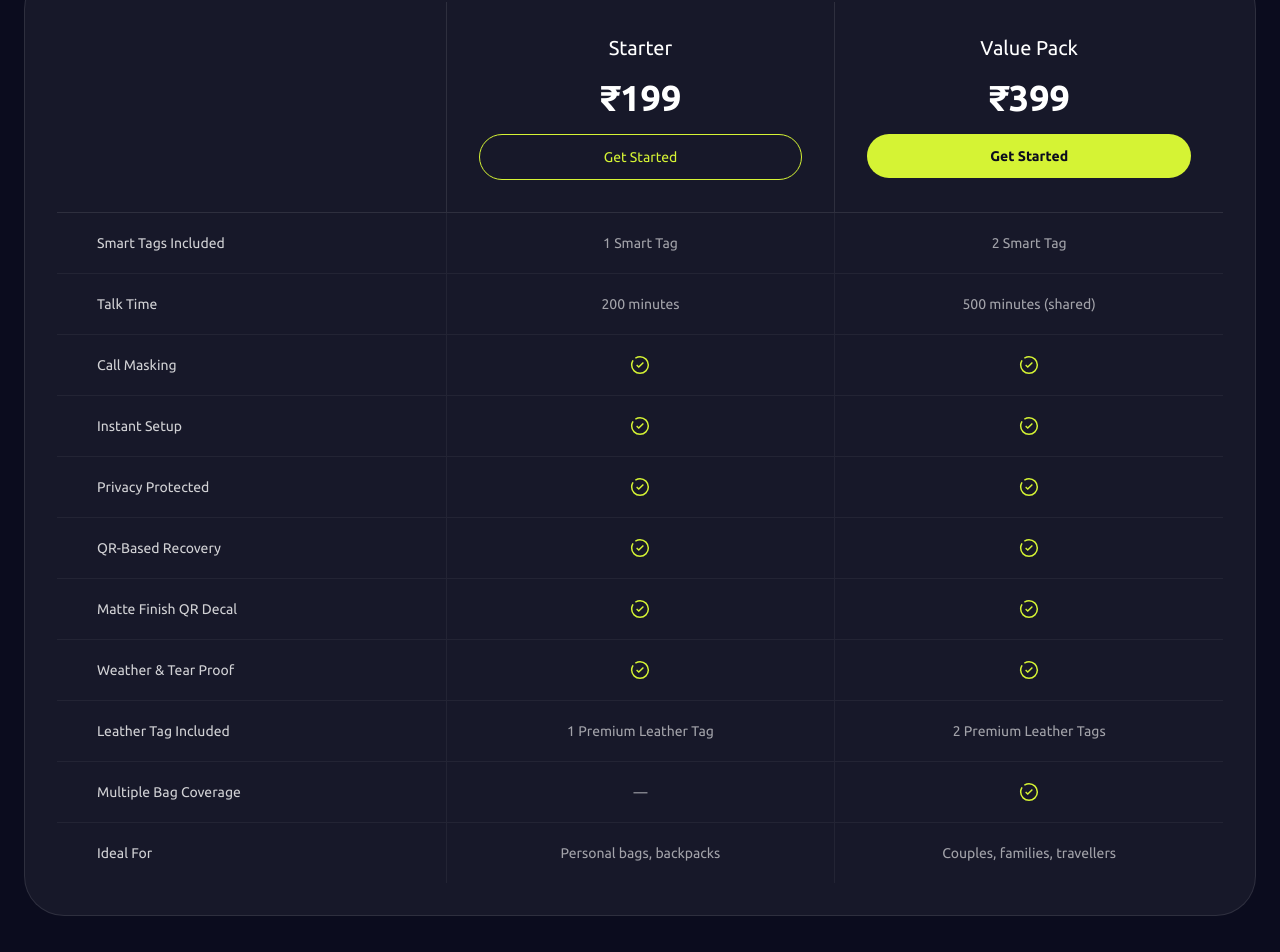
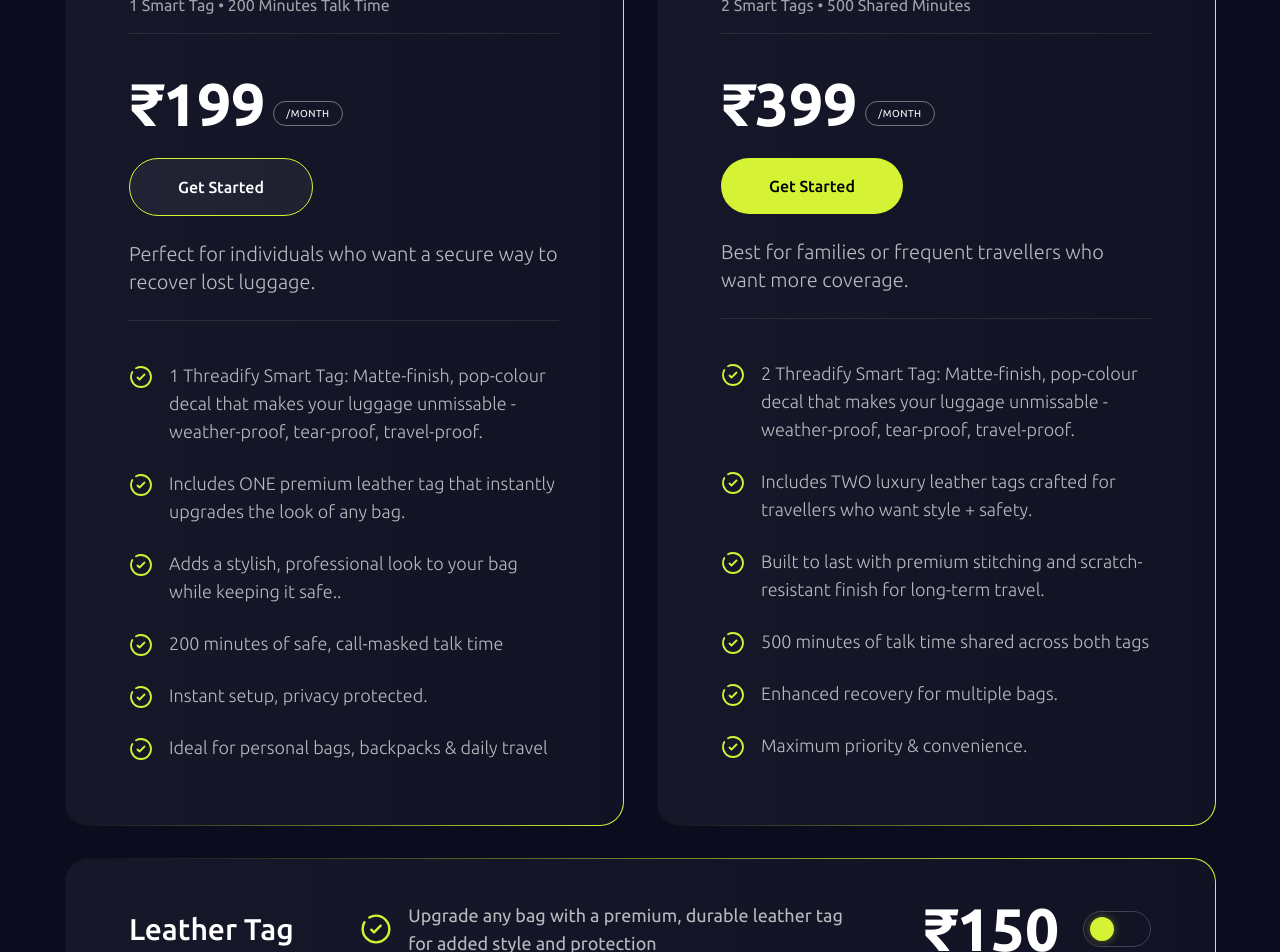
Before and after one commit to guptaRishi00/threadify, a Next.js app: page /pricing in a window 1280 px wide. Shown: the part 600-1552 px from the top of the page. Built offline with nearby package versions, Linux system fonts and the light colour scheme.

Commit message:
first commit

```diff
--- a/src/components/home/JustWorks.tsx
+++ b/src/components/home/JustWorks.tsx
@@ -27,7 +27,7 @@
         {items.map((item, index) => (
           <div className="flex items-center gap-5 md:gap-8" key={index}>
             {/* Added flex-shrink-0 so the circle doesn't turn into an oval on small screens */}
-            <div className="w-5 h-5 md:w-10 md:h-10 rounded-full bg-gradient-to-r from-[#FFFFFF00] to-[#D5F334] flex-shrink-0" />
+            <div className="w-5 h-5 md:w-10 md:h-10 rounded-full bg-linear-to-r from-[#FFFFFF00] to-[#D5F334] shrink-0" />
             <p className="text-lg md:text-xl text-white">{item.text}</p>
           </div>
         ))}
--- a/src/components/pricing/PricingHeroSection.tsx
+++ b/src/components/pricing/PricingHeroSection.tsx
@@ -1,124 +1,150 @@
 import Image from "next/image";
 
-const pricingFeatures = [
-  {
-    feature: "Smart Tags Included",
-    starter: "1 Smart Tag",
-    value: "2 Smart Tag",
-  },
-  {
-    feature: "Talk Time",
-    starter: "200 minutes",
-    value: "500 minutes (shared)",
-  },
-  { feature: "Call Masking", starter: true, value: true },
-  { feature: "Instant Setup", starter: true, value: true },
-  { feature: "Privacy Protected", starter: true, value: true },
-  { feature: "QR-Based Recovery", starter: true, value: true },
-  { feature: "Matte Finish QR Decal", starter: true, value: true },
-  { feature: "Weather & Tear Proof", starter: true, value: true },
-  {
-    feature: "Leather Tag Included",
-    starter: "1 Premium Leather Tag",
-    value: "2 Premium Leather Tags",
-  },
-  { feature: "Multiple Bag Coverage", starter: false, value: true },
-  {
-    feature: "Ideal For",
-    starter: "Personal bags, backpacks",
-    value: "Couples, families, travellers",
-  },
+const starterFeatures = [
+  "1 Threadify Smart Tag: Matte-finish, pop-colour decal that makes your luggage unmissable - weather-proof, tear-proof, travel-proof.",
+  "Includes ONE premium leather tag that instantly upgrades the look of any bag.",
+  "Adds a stylish, professional look to your bag while keeping it safe..",
+  "200 minutes of safe, call-masked talk time",
+  "Instant setup, privacy protected.",
+  "Ideal for personal bags, backpacks & daily travel",
+];
+
+const valuePackFeatures = [
+  "2 Threadify Smart Tag: Matte-finish, pop-colour decal that makes your luggage unmissable - weather-proof, tear-proof, travel-proof.",
+  "Includes TWO luxury leather tags crafted for travellers who want style + safety.",
+  "Built to last with premium stitching and scratch-resistant finish for long-term travel.",
+  "500 minutes of talk time shared across both tags",
+  "Enhanced recovery for multiple bags.",
+  "Maximum priority & convenience.",
 ];
 
 export default function PricingHeroSection() {
   return (
-    <div className="min-h-screen w-full bg-[#0B0C1E] flex flex-col items-center py-20 px-6 font-ubuntu">
-      {/* Hero Section */}
-      <div className="mt-20 lg:mt-32 flex flex-col items-center text-center gap-6 mb-16">
-        <div className="rounded-full flex w-fit h-fit items-center justify-center p-[0.6px] bg-linear-to-r from-[#D5F334] to-[#121324]">
-          <div className="bg-linear-to-r from-[#171829] to-[#121324] rounded-full px-6 py-2">
-            <span className="font-light text-[14px] text-white tracking-wide">
-              smart qr luggage tag
-            </span>
-          </div>
-        </div>
-
-        <h1 className="text-white font-bold text-5xl lg:text-7xl leading-tight uppercase">
+    <div className="min-h-screen mt-10 lg:mt-0 w-full bg-[#0B0C1E] flex flex-col items-center py-12 md:py-20 px-4 md:px-6 font-ubuntu text-white">
+      {/* Header Section */}
+      <div className="mt-10 lg:mt-24 flex flex-col items-center text-center gap-4 mb-12 md:mb-20">
+        <h1 className="font-bold text-4xl md:text-5xl lg:text-7xl leading-tight uppercase">
           Threadify <br /> Pricing <span className="text-[#D5F334]">Plans</span>
         </h1>
-
-        <p className="text-white/70 font-light text-xl">
+        <p className="text-white/60 font-light text-base md:text-lg">
           Simple plans for secure, stress-free travel
         </p>
       </div>
 
-      {/* Pricing Table Container */}
-      <div className=" w-full bg-white/5 border border-white/10 rounded-[40px] overflow-hidden mb-10 max-w-350 p-8">
-        <div className="grid grid-cols-3 border-b border-white/10">
-          <div className="p-8"></div>
-          {/* Starter Plan Header */}
-          <div className="p-8 text-center flex flex-col items-center gap-4 border-l border-white/10">
-            <span className="text-white text-xl">Starter</span>
-            <div className="text-white text-4xl font-bold">₹199</div>
-            <button className="w-full py-3 rounded-full border border-[#D5F334] text-[#D5F334] text-sm hover:bg-[#D5F334]/10 transition">
+      {/* Main Pricing Cards Grid */}
+      <div className="grid grid-cols-1 lg:grid-cols-2 w-full  gap-8 px-2 md:px-10">
+        {/* Starter Card */}
+        <div className="bg-gradient-to-r from-[#FFFFFF00] to-[#D5F334] rounded-3xl p-px w-full">
+          <div className="bg-gradient-to-r from-[#161729] to-[#111223] h-full rounded-[23px] p-8 md:p-16 flex flex-col gap-10">
+            <div className="space-y-4">
+              <p className="text-2xl font-medium">Starter</p>
+              <p className="text-white/60">
+                1 Smart Tag • 200 Minutes Talk Time
+              </p>
+              <div className="h-px w-full bg-white/10"></div>
+            </div>
+
+            <div className="space-y-6">
+              <div className="flex items-end gap-2">
+                <p className="text-5xl md:text-6xl font-bold">₹199</p>
+                <div className="py-1 px-3 border border-white/40 rounded-full text-[10px] uppercase tracking-wider mb-2">
+                  /month
+                </div>
+              </div>
+              <button className="w-full md:w-fit border border-[#D5F334] bg-white/5 hover:bg-[#D5F334] hover:text-black transition-colors px-12 py-4 rounded-full font-medium">
                 Get Started
               </button>
+              <p className="text-lg md:text-xl font-light text-white/70">
+                Perfect for individuals who want a secure way to recover lost
+                luggage.
+              </p>
+              <div className="h-px w-full bg-white/10"></div>
             </div>
-          {/* Value Pack Header */}
-          <div className="p-8 text-center flex flex-col items-center gap-4 border-l border-white/10">
-            <span className="text-white text-xl">Value Pack</span>
-            <div className="text-white text-4xl font-bold">₹399</div>
-            <button className="w-full py-3 rounded-full bg-[#D5F334] text-[#0B0C1E] text-sm font-bold hover:opacity-90 transition">
-              Get Started
-            </button>
+
+            <div className="flex flex-col gap-6">
+              {starterFeatures.map((feature, index) => (
+                <div key={index} className="flex items-start gap-4">
+                  <Image
+                    src="/check.svg"
+                    alt="check"
+                    width={24}
+                    height={24}
+                    className="mt-1 flex-shrink-0"
+                  />
+                  <p className="text-base md:text-lg font-light text-white/70">
+                    {feature}
+                  </p>
+                </div>
+              ))}
+            </div>
           </div>
         </div>
 
-        {/* Table Body */}
-        {pricingFeatures.map((row, index) => (
-          <div
-            key={index}
-            className="grid grid-cols-3 border-b border-white/5 last:border-0 hover:bg-white/5 transition"
-          >
-            <div className="p-5 pl-10 text-white/80 text-sm flex items-center">
-              {row.feature}
+        {/* Value Pack Card */}
+        <div className="bg-gradient-to-r from-[#FFFFFF00] to-[#D5F334] rounded-3xl p-px w-full">
+          <div className="bg-gradient-to-r from-[#161729] to-[#111223] h-full rounded-[23px] p-8 md:p-16 flex flex-col gap-10">
+            <div className="space-y-4">
+              <p className="text-2xl font-medium">Value Pack</p>
+              <p className="text-white/60">2 Smart Tags • 500 Shared Minutes</p>
+              <div className="h-px w-full bg-white/10"></div>
             </div>
-            <div className="p-5 text-center text-white/60 text-sm border-l border-white/5 flex items-center justify-center">
-              {typeof row.starter === "boolean" ? (
-                row.starter ? (
-                  <Image src="/check.svg" alt="Check" width={20} height={20} />
-                ) : (
-                  "—"
-                )
-              ) : (
-                row.starter
-              )}
+
+            <div className="space-y-6">
+              <div className="flex items-end gap-2">
+                <p className="text-5xl md:text-6xl font-bold">₹399</p>
+                <div className="py-1 px-3 border border-white/40 rounded-full text-[10px] uppercase tracking-wider mb-2">
+                  /month
                 </div>
-            <div className="p-5 text-center text-white/60 text-sm border-l border-white/5 flex items-center justify-center">
-              {typeof row.value === "boolean" ? (
-                row.value ? (
-                  <Image src="/check.svg" alt="Check" width={20} height={20} />
-                ) : (
-                  "—"
-                )
-              ) : (
-                row.value
-              )}
               </div>
+              <button className="w-full md:w-fit bg-[#D5F334] text-black hover:bg-opacity-90 transition-opacity px-12 py-4 rounded-full font-medium">
+                Get Started
+              </button>
+              <p className="text-lg md:text-xl font-light text-white/70">
+                Best for families or frequent travellers who want more coverage.
+              </p>
+              <div className="h-px w-full bg-white/10"></div>
+            </div>
+
+            <div className="flex flex-col gap-6">
+              {valuePackFeatures.map((feature, index) => (
+                <div key={index} className="flex items-start gap-4">
+                  <Image
+                    src="/check.svg"
+                    alt="check"
+                    width={24}
+                    height={24}
+                    className="mt-1 flex-shrink-0"
+                  />
+                  <p className="text-base md:text-lg font-light text-white/70">
+                    {feature}
+                  </p>
                 </div>
               ))}
             </div>
+          </div>
+        </div>
+      </div>
 
-      {/* Add-on Section */}
-      <div className="max-w-350 w-full bg-white/5 border border-white/10 rounded-full p-6 flex items-center justify-between px-12">
-        <div className="flex gap-20">
-          <span className="text-white/60 text-sm">Add-on</span>
-          <span className="text-white text-sm">Premium Leather Tag</span>
+      {/* Bottom Leather Tag Bar */}
+      <div className="w-full px-2 md:px-10 mt-8 mb-20">
+        <div className="bg-gradient-to-r from-[#FFFFFF00] to-[#D5F334] rounded-3xl p-px">
+          <div className="bg-gradient-to-r from-[#161729] to-[#111223] rounded-[23px] px-6 py-8 md:px-16 md:py-10 flex flex-col lg:flex-row items-center justify-between gap-8 text-center lg:text-left">
+            <p className="text-3xl font-medium">Leather Tag</p>
+
+            <div className="flex flex-col md:flex-row items-center gap-4">
+              <Image src="/check.svg" alt="check" width={32} height={32} />
+              <p className="text-base md:text-lg text-white/70 max-w-md">
+                Upgrade any bag with a premium, durable leather tag for added
+                style and protection
+              </p>
             </div>
+
             <div className="flex items-center gap-6">
-          <span className="text-white text-3xl font-bold">₹150</span>
-          <div className="w-12 h-6 bg-white/20 rounded-full relative">
-            <div className="absolute right-1 top-1 w-4 h-4 bg-[#D5F334] rounded-full"></div>
+              <p className="text-5xl md:text-6xl font-bold">₹150</p>
+              <div className="w-[68px] h-[36px] rounded-full border border-gray-500/50 flex items-center px-1.5 flex-shrink-0">
+                <div className="w-6 h-6 rounded-full bg-[#D5F334] shadow-[0_0_10px_rgba(213,243,52,0.4)]" />
+              </div>
+            </div>
           </div>
         </div>
       </div>
```
Lines whose indentation alone changed are shown as unchanged.
